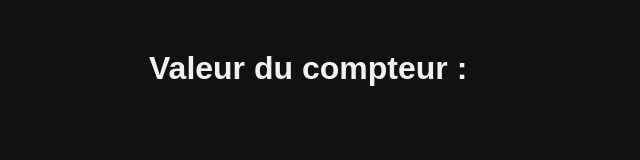
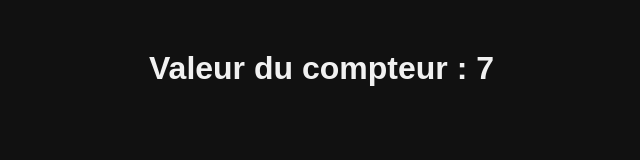
Before and after one commit to Benalta7892/React, a React (Vite) app in the folder 5.React-dans-le-detail/: page / in a window 1280 px wide. Shown: the top 160 px of the page, without its empty margins (91-731 px from the left). Built offline with nearby package versions, Linux system fonts and the light colour scheme.

Commit message:
Utiliser setInterval

```diff
--- a/5.React-dans-le-detail/src/lessons/8.Utiliser-setInterval/Container.jsx
+++ b/5.React-dans-le-detail/src/lessons/8.Utiliser-setInterval/Container.jsx
@@ -1,8 +1,26 @@
+import { useState, useEffect } from "react";
+
 export default function Container() {
+  const [count, setCount] = useState(0);
+
+  useEffect(() => {
+    const intervalID = setInterval(() => {
+      setCount(count + 1);
+      // console.log("hello");
+    }, 1000);
+
+    return () => {
+      clearInterval(intervalID);
+    };
+  }, [count]);
+
+  // setInterval(() => {
+  //   setCount(count + 1);
+  // }, 1000);
 
   return (
     <div>
-      <h1>Valeur du compteur : </h1>
+      <h1>Valeur du compteur : {count}</h1>
     </div>
-  )
+  );
 }
```
